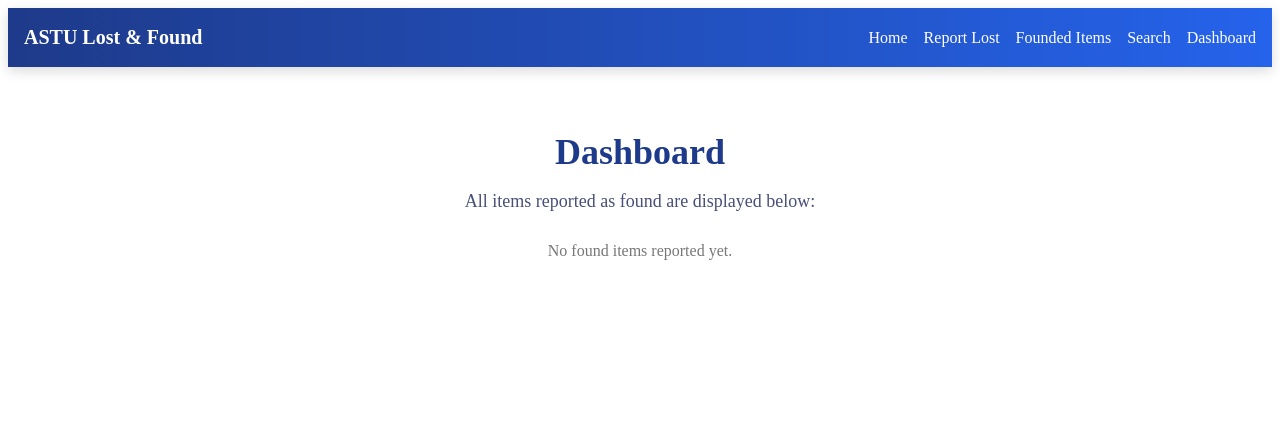
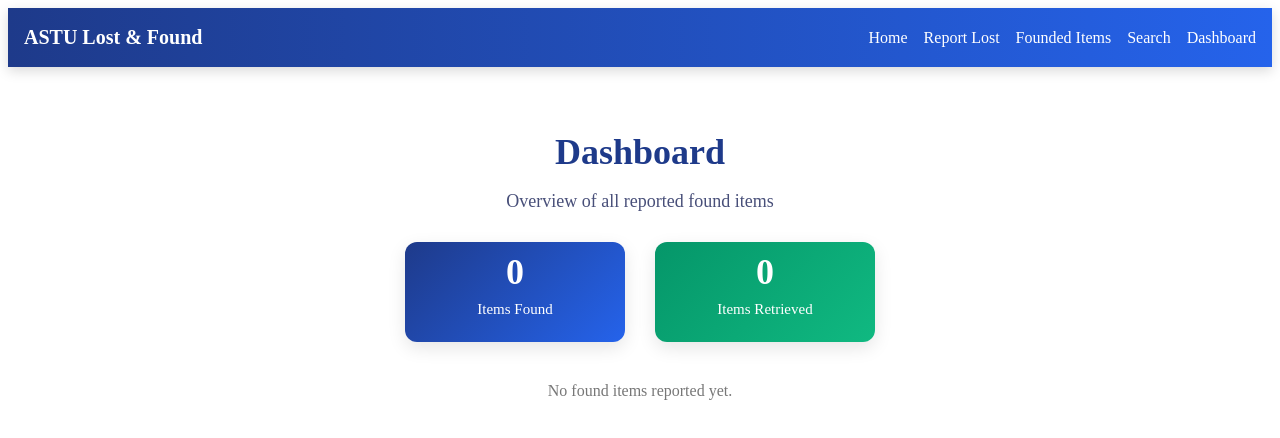
Before and after one commit to babaty73/lost-and-found, a React (Vite) app: page /dashboard in a window 1280 px wide. Shown: the top 438 px of the page. Built offline with nearby package versions, Linux system fonts and the light colour scheme.

Commit message:
Enhanced Dashboard: added statics overview (found & retrieved items) with improved UI

```diff
--- a/src/components/ItemCard.css
+++ b/src/components/ItemCard.css
@@ -18,7 +18,7 @@
 }
 
 .item-actions {
-  margin-top: auto;  /* 🔥 THIS pushes button to bottom */
+  margin-top: auto;
   display: flex;
   justify-content: center;
   padding-top: 15px;
--- a/src/pages/Dashboard.css
+++ b/src/pages/Dashboard.css
@@ -22,6 +22,49 @@
   color: #777;
 }
 
+.stats-container {
+  display: flex;
+  justify-content: center;
+  gap: 30px;
+  margin-bottom: 40px;
+  flex-wrap: wrap;
+}
+
+.stat-box {
+  width: 220px;
+  height:100px;
+  border-radius: 12px;
+  display: flex;
+  flex-direction: column;
+  justify-content: center;
+  align-items: center;
+  color: white;
+  box-shadow: 0 6px 18px rgba(0, 0, 0, 0.1);
+  transition: transform 0.3s ease;
+}
+
+.stat-box:hover {
+  transform: translateY(-5px);
+}
+
+.stat-box h2 {
+  font-size: 36px;
+  margin: 0;
+}
+
+.stat-box p {
+  margin-top: 8px;
+  font-size: 15px;
+}
+
+.found-box {
+  background: linear-gradient(135deg, #1e3a8a, #2563eb);
+}
+
+.retrieved-box {
+  background: linear-gradient(135deg, #059669, #10b981);
+}
+
 .cards-container {
   display: grid;
   grid-template-columns: repeat(auto-fill, minmax(250px, 1fr));
@@ -29,7 +72,6 @@
   justify-items: center;
 }
 
-/* Optional: Add hover effect for each card */
 .cards-container > div:hover {
   transform: translateY(-5px);
   transition: 0.3s;
--- a/src/pages/Dashboard.jsx
+++ b/src/pages/Dashboard.jsx
@@ -2,13 +2,30 @@ import ItemCard from "../components/ItemCard";
 import "./Dashboard.css";
 
 function Dashboard({ foundItems }) {
+  const totalFound = foundItems.length;
+  const retrievedCount = 0;
+
   return (
     <div className="dashboard-container">
       <h1>Dashboard</h1>
       <p className="dashboard-subtitle">
-        All items reported as found are displayed below:
+        Overview of all reported found items
       </p>
 
+      {/*  NEW STATS SECTION */}
+      <div className="stats-container">
+        <div className="stat-box found-box">
+          <h2>{totalFound}</h2>
+          <p>Items Found</p>
+        </div>
+
+        <div className="stat-box retrieved-box">
+          <h2>{retrievedCount}</h2>
+          <p>Items Retrieved</p>
+        </div>
+      </div>
+
+      {/*  EXISTING ITEMS DISPLAY */}
       {foundItems.length === 0 ? (
         <p className="no-items">No found items reported yet.</p>
       ) : (
```
Also changed, not shown: screenshots/Dashboard.jpg.
